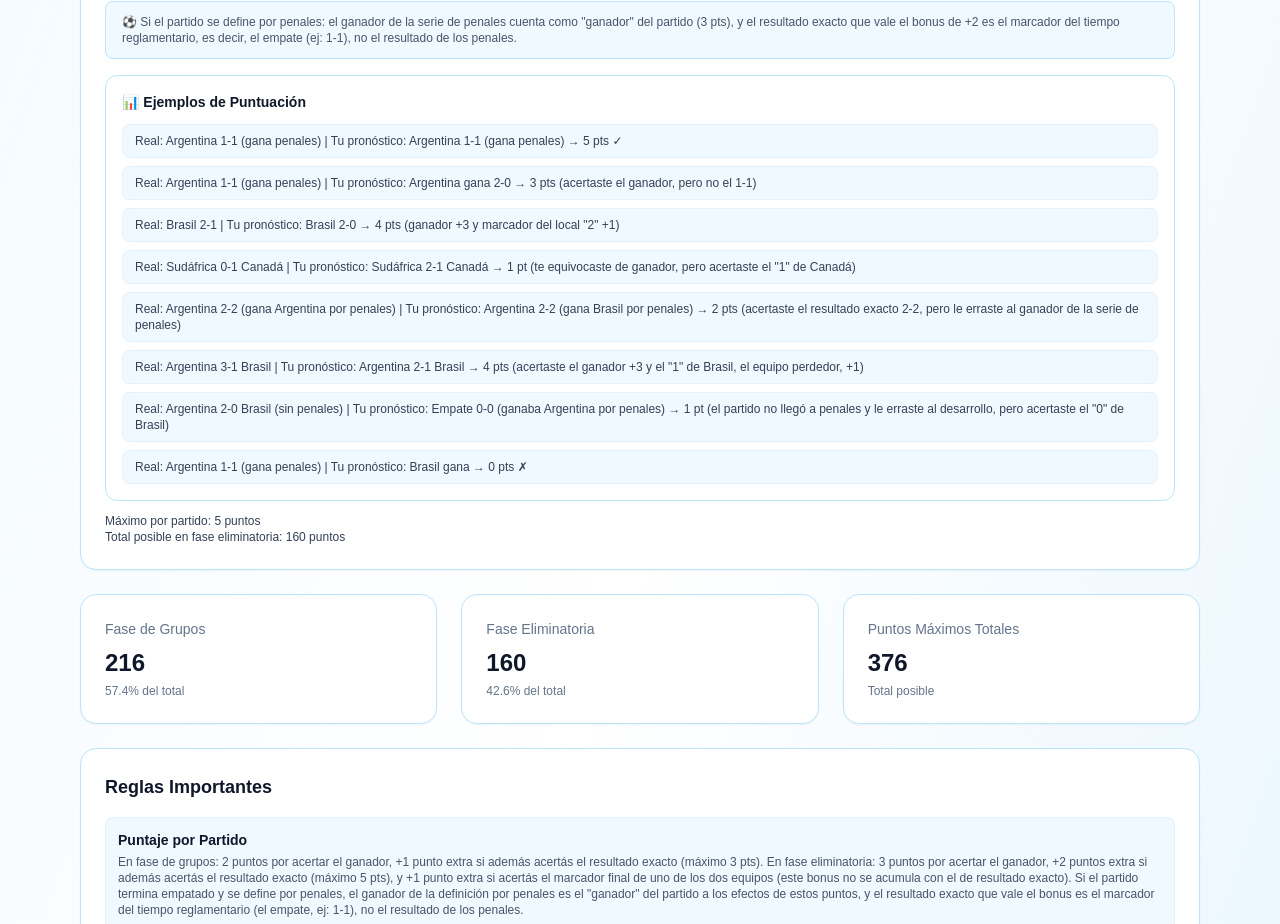
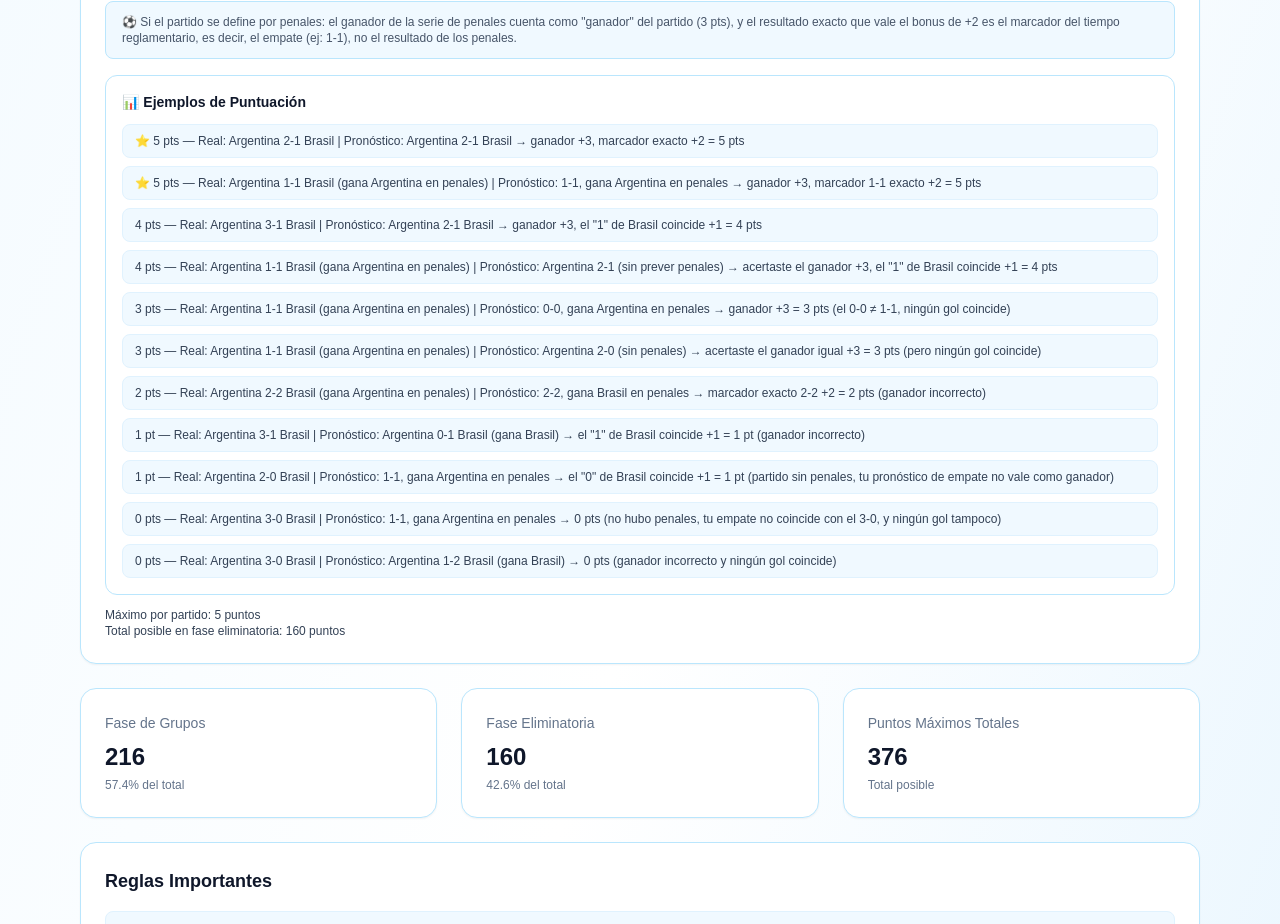
Before and after one commit to Sebitash/prode-off-topic-mundial-2026, a Next.js app in the folder frontend/: page /rules in a window 1280 px wide. Shown: the part 1320-2244 px from the top of the page. Built offline with nearby package versions, Linux system fonts and the light colour scheme; no server answers.

Commit message:
reglas y penales

```diff
--- a/frontend/app/admin/page.tsx
+++ b/frontend/app/admin/page.tsx
@@ -155,7 +155,7 @@ function AdminMatchRow({
           {formatDate(match.match_date)}
           {match.status === 'finished' && match.home_penalties != null && match.away_penalties != null && (
             <span className="ml-2 font-semibold text-slate-600 dark:text-slate-400">
-              · Penales {match.home_penalties}-{match.away_penalties}
+              · Penales: {match.home_penalties > match.away_penalties ? match.home_team : match.away_team}
             </span>
           )}
         </span>
--- a/frontend/app/dashboard/rules/page.tsx
+++ b/frontend/app/dashboard/rules/page.tsx
@@ -42,14 +42,17 @@ const scoringExamples = [
 ]
 
 const knockoutScoringExamples = [
-  'Real: Argentina 1-1 (gana penales) | Tu pronóstico: Argentina 1-1 (gana penales) → 5 pts ✓',
-  'Real: Argentina 1-1 (gana penales) | Tu pronóstico: Argentina gana 2-0 → 3 pts (acertaste el ganador, pero no el 1-1)',
-  'Real: Brasil 2-1 | Tu pronóstico: Brasil 2-0 → 4 pts (ganador +3 y marcador del local "2" +1)',
-  'Real: Sudáfrica 0-1 Canadá | Tu pronóstico: Sudáfrica 2-1 Canadá → 1 pt (te equivocaste de ganador, pero acertaste el "1" de Canadá)',
-  'Real: Argentina 2-2 (gana Argentina por penales) | Tu pronóstico: Argentina 2-2 (gana Brasil por penales) → 2 pts (acertaste el resultado exacto 2-2, pero le erraste al ganador de la serie de penales)',
-  'Real: Argentina 3-1 Brasil | Tu pronóstico: Argentina 2-1 Brasil → 4 pts (acertaste el ganador +3 y el "1" de Brasil, el equipo perdedor, +1)',
-  'Real: Argentina 2-0 Brasil (sin penales) | Tu pronóstico: Empate 0-0 (ganaba Argentina por penales) → 1 pt (el partido no llegó a penales y le erraste al desarrollo, pero acertaste el "0" de Brasil)',
-  'Real: Argentina 1-1 (gana penales) | Tu pronóstico: Brasil gana → 0 pts ✗',
+  '⭐ 5 pts — Real: Argentina 2-1 Brasil | Pronóstico: Argentina 2-1 Brasil → ganador +3, marcador exacto +2 = 5 pts',
+  '⭐ 5 pts — Real: Argentina 1-1 Brasil (gana Argentina en penales) | Pronóstico: 1-1, gana Argentina en penales → ganador +3, marcador 1-1 exacto +2 = 5 pts',
+  '4 pts — Real: Argentina 3-1 Brasil | Pronóstico: Argentina 2-1 Brasil → ganador +3, el "1" de Brasil coincide +1 = 4 pts',
+  '4 pts — Real: Argentina 1-1 Brasil (gana Argentina en penales) | Pronóstico: Argentina 2-1 (sin prever penales) → acertaste el ganador +3, el "1" de Brasil coincide +1 = 4 pts',
+  '3 pts — Real: Argentina 1-1 Brasil (gana Argentina en penales) | Pronóstico: 0-0, gana Argentina en penales → ganador +3 = 3 pts (el 0-0 ≠ 1-1, ningún gol coincide)',
+  '3 pts — Real: Argentina 1-1 Brasil (gana Argentina en penales) | Pronóstico: Argentina 2-0 (sin penales) → acertaste el ganador igual +3 = 3 pts (pero ningún gol coincide)',
+  '2 pts — Real: Argentina 2-2 Brasil (gana Argentina en penales) | Pronóstico: 2-2, gana Brasil en penales → marcador exacto 2-2 +2 = 2 pts (ganador incorrecto)',
+  '1 pt — Real: Argentina 3-1 Brasil | Pronóstico: Argentina 0-1 Brasil (gana Brasil) → el "1" de Brasil coincide +1 = 1 pt (ganador incorrecto)',
+  '1 pt — Real: Argentina 2-0 Brasil | Pronóstico: 1-1, gana Argentina en penales → el "0" de Brasil coincide +1 = 1 pt (partido sin penales, tu pronóstico de empate no vale como ganador)',
+  '0 pts — Real: Argentina 3-0 Brasil | Pronóstico: 1-1, gana Argentina en penales → 0 pts (no hubo penales, tu empate no coincide con el 3-0, y ningún gol tampoco)',
+  '0 pts — Real: Argentina 3-0 Brasil | Pronóstico: Argentina 1-2 Brasil (gana Brasil) → 0 pts (ganador incorrecto y ningún gol coincide)',
 ]
 
 const maxPoints = [
--- a/frontend/app/historial/page.tsx
+++ b/frontend/app/historial/page.tsx
@@ -63,7 +63,7 @@ function MatchHistoryCard({ match, currentUserId, defaultOpen = false }: { match
             {match.home_team} {match.home_score} - {match.away_score} {match.away_team}
             {match.home_penalties != null && match.away_penalties != null && (
               <span className="ml-2 text-xs font-normal text-slate-500 dark:text-slate-400">
-                (pen. {match.home_penalties}-{match.away_penalties})
+                (pen. {match.home_penalties > match.away_penalties ? match.home_team : match.away_team})
               </span>
             )}
           </p>
--- a/frontend/app/rules/page.tsx
+++ b/frontend/app/rules/page.tsx
@@ -42,14 +42,17 @@ const scoringExamples = [
 ]
 
 const knockoutScoringExamples = [
-  'Real: Argentina 1-1 (gana penales) | Tu pronóstico: Argentina 1-1 (gana penales) → 5 pts ✓',
-  'Real: Argentina 1-1 (gana penales) | Tu pronóstico: Argentina gana 2-0 → 3 pts (acertaste el ganador, pero no el 1-1)',
-  'Real: Brasil 2-1 | Tu pronóstico: Brasil 2-0 → 4 pts (ganador +3 y marcador del local "2" +1)',
-  'Real: Sudáfrica 0-1 Canadá | Tu pronóstico: Sudáfrica 2-1 Canadá → 1 pt (te equivocaste de ganador, pero acertaste el "1" de Canadá)',
-  'Real: Argentina 2-2 (gana Argentina por penales) | Tu pronóstico: Argentina 2-2 (gana Brasil por penales) → 2 pts (acertaste el resultado exacto 2-2, pero le erraste al ganador de la serie de penales)',
-  'Real: Argentina 3-1 Brasil | Tu pronóstico: Argentina 2-1 Brasil → 4 pts (acertaste el ganador +3 y el "1" de Brasil, el equipo perdedor, +1)',
-  'Real: Argentina 2-0 Brasil (sin penales) | Tu pronóstico: Empate 0-0 (ganaba Argentina por penales) → 1 pt (el partido no llegó a penales y le erraste al desarrollo, pero acertaste el "0" de Brasil)',
-  'Real: Argentina 1-1 (gana penales) | Tu pronóstico: Brasil gana → 0 pts ✗',
+  '⭐ 5 pts — Real: Argentina 2-1 Brasil | Pronóstico: Argentina 2-1 Brasil → ganador +3, marcador exacto +2 = 5 pts',
+  '⭐ 5 pts — Real: Argentina 1-1 Brasil (gana Argentina en penales) | Pronóstico: 1-1, gana Argentina en penales → ganador +3, marcador 1-1 exacto +2 = 5 pts',
+  '4 pts — Real: Argentina 3-1 Brasil | Pronóstico: Argentina 2-1 Brasil → ganador +3, el "1" de Brasil coincide +1 = 4 pts',
+  '4 pts — Real: Argentina 1-1 Brasil (gana Argentina en penales) | Pronóstico: Argentina 2-1 (sin prever penales) → acertaste el ganador +3, el "1" de Brasil coincide +1 = 4 pts',
+  '3 pts — Real: Argentina 1-1 Brasil (gana Argentina en penales) | Pronóstico: 0-0, gana Argentina en penales → ganador +3 = 3 pts (el 0-0 ≠ 1-1, ningún gol coincide)',
+  '3 pts — Real: Argentina 1-1 Brasil (gana Argentina en penales) | Pronóstico: Argentina 2-0 (sin penales) → acertaste el ganador igual +3 = 3 pts (pero ningún gol coincide)',
+  '2 pts — Real: Argentina 2-2 Brasil (gana Argentina en penales) | Pronóstico: 2-2, gana Brasil en penales → marcador exacto 2-2 +2 = 2 pts (ganador incorrecto)',
+  '1 pt — Real: Argentina 3-1 Brasil | Pronóstico: Argentina 0-1 Brasil (gana Brasil) → el "1" de Brasil coincide +1 = 1 pt (ganador incorrecto)',
+  '1 pt — Real: Argentina 2-0 Brasil | Pronóstico: 1-1, gana Argentina en penales → el "0" de Brasil coincide +1 = 1 pt (partido sin penales, tu pronóstico de empate no vale como ganador)',
+  '0 pts — Real: Argentina 3-0 Brasil | Pronóstico: 1-1, gana Argentina en penales → 0 pts (no hubo penales, tu empate no coincide con el 3-0, y ningún gol tampoco)',
+  '0 pts — Real: Argentina 3-0 Brasil | Pronóstico: Argentina 1-2 Brasil (gana Brasil) → 0 pts (ganador incorrecto y ningún gol coincide)',
 ]
 
 const maxPoints = [
--- a/frontend/components/matches/ResultsTabs.tsx
+++ b/frontend/components/matches/ResultsTabs.tsx
@@ -813,7 +813,7 @@ function ResultRow({
           {formatDate(match.match_date)}
           {isFinished && match.home_penalties != null && match.away_penalties != null && (
             <span className="ml-2 font-semibold text-slate-600 dark:text-slate-400">
-              · Penales {match.home_penalties}-{match.away_penalties}
+              · Penales: {match.home_penalties > match.away_penalties ? match.home_team : match.away_team}
             </span>
           )}
         </span>
```
